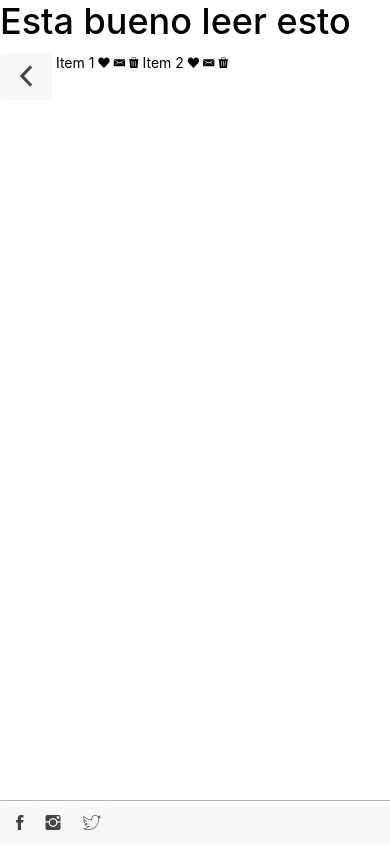
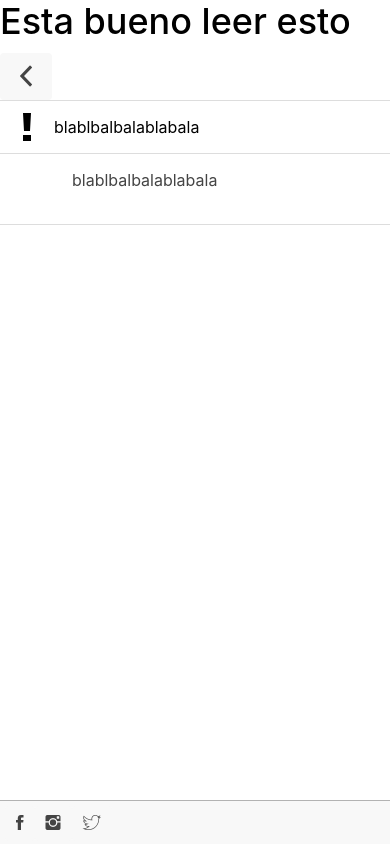
Before and after one commit to ValeriaCDL/CeroPedos, a website: page www/templates/tips.html in a window 390 px wide. Drawn offline with Linux system fonts and the light colour scheme; some packages are replaced by stand-ins of ours; files that its build step writes are made by us from their sources; files whose address does not match are found by name; a web font is replaced by a local one.

Commit message:
vista tips
lista
Items

```diff
--- a/www/templates/tips.html
+++ b/www/templates/tips.html
@@ -28,20 +28,16 @@
             <h1 class="title">Esta bueno leer esto</h1>
               <a href="#/general"><button class="button"><i class="icon ion-chevron-left"></i></button></a>
           </ion-header-bar>
-          <ion-list show-delete="false" can-swipe="true">
-                    <ion-item href="#">
-                        Item 1
-                        <ion-option-button class="button-light icon ion-heart"></ion-option-button>
-                        <ion-option-button class="button-light icon ion-email"></ion-option-button>
-                        <ion-option-button class="button-assertive icon ion-trash-a"></ion-option-button>
-                    </ion-item>
-                    <ion-item href="#">
-                        Item 2
-                        <ion-option-button class="button-light icon ion-heart"></ion-option-button>
-                        <ion-option-button class="button-light icon ion-email"></ion-option-button>
-                        <ion-option-button class="button-assertive icon ion-trash-a"></ion-option-button>
-                    </ion-item>
-                </ion-list>
+
+           <div class="list">
+              <a class="item item-icon-left">
+                <i class="icon ion-alert"></i>
+                  blablbalbalablabala
+              </a>
+              <div class="item item-avatar">
+                     blablbalbalablabala
+              </div>
+          </div>
       </body>
    <div class="bar bar-footer bar-stable">
          <a href="https://www.facebook.com/0pedosApp/"><button class="button icon ion-social-facebook"></button></a>
```
